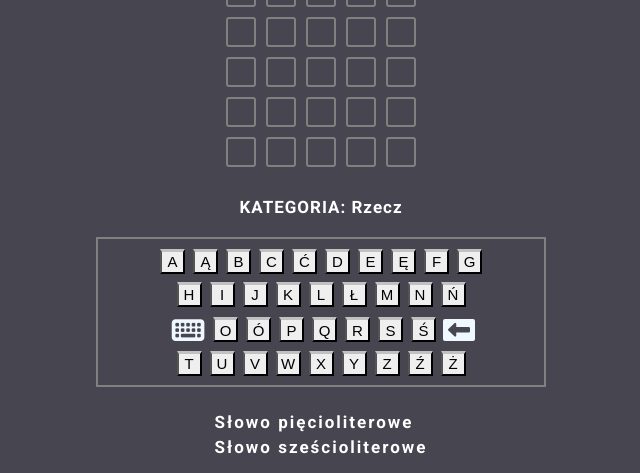
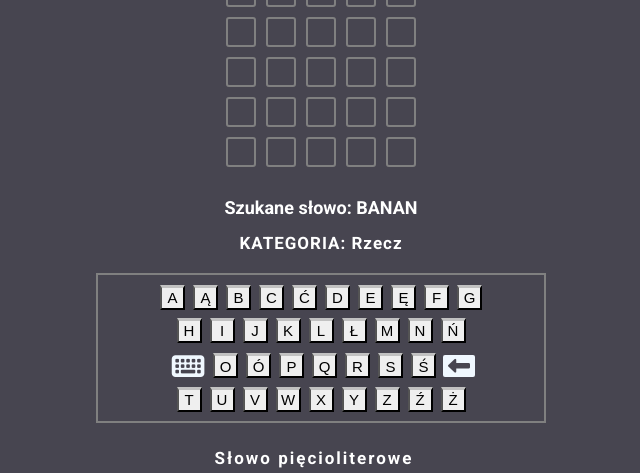
Before and after one commit to RobertBurek/G_Words_diff, a PHP site: page / in a window 1280 px wide. Shown: the part 252-725 px from the top of the page, without its empty margins (319-959 px from the left). Run offline with PHP 8.4, Linux system fonts and the light colour scheme; some libraries are stand-ins or nearby versions.

Commit message:
ShowWord() - div wyniku

```diff
--- a/app/game.js
+++ b/app/game.js
@@ -150,6 +150,9 @@ class Game {
       this.victory = false;
     }
 
+    showWord() {
+
+    }
 
     checkWord() {
       let resultCheckedChars = new Array(this.level);
--- a/css/style.css
+++ b/css/style.css
@@ -64,7 +64,8 @@ html {
 
 .word-game {
   width: 80%;
-  margin: 25px auto;
+  margin-top: 25px;
+  margin-bottom: 10px;
 }
 
 .line {
@@ -100,6 +101,12 @@ html {
 .current-round .current-letter {
   border: 3px solid yellow !important;
   cursor: pointer;
+}
+
+.result-word {
+  font-size: 1.8rem;
+  padding: 15px;
+  font-weight: 600;
 }
 
 .category {
--- a/css/style.scss
+++ b/css/style.scss
@@ -70,7 +70,9 @@ html {
 
 .word-game {
 	width: 80%;
-    margin: 25px auto;
+    // margin: 25px auto;
+	margin-top: 25px;
+	margin-bottom: 10px;
 }
 
 .line {
@@ -104,6 +106,12 @@ html {
 .current-round .current-letter {
 	border: 3px solid yellow !important;
 	cursor: pointer;
+}
+
+.result-word {
+	font-size: 1.8rem;
+    padding: 15px;
+    font-weight: 600;
 }
 
 .category {
--- a/index.html
+++ b/index.html
@@ -25,6 +25,7 @@
                 <div class="title-div not-char"></div> - litera nie występuje.</p>
         </div>
         <div id="wordGame" class="word-game"></div>
+        <div id="resultWord" class="result-word">Szukane słowo: BANAN</div>
         <div id="category" class="category">
             <p></p>
         </div>
```
Also changed, not shown: 1 other file.
